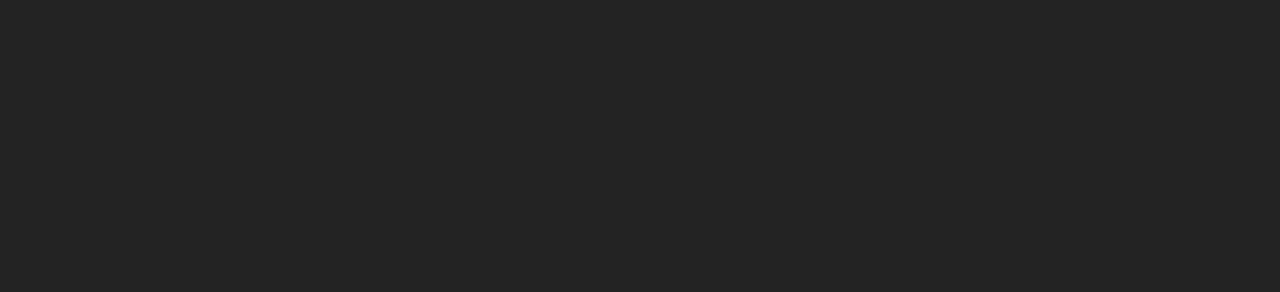
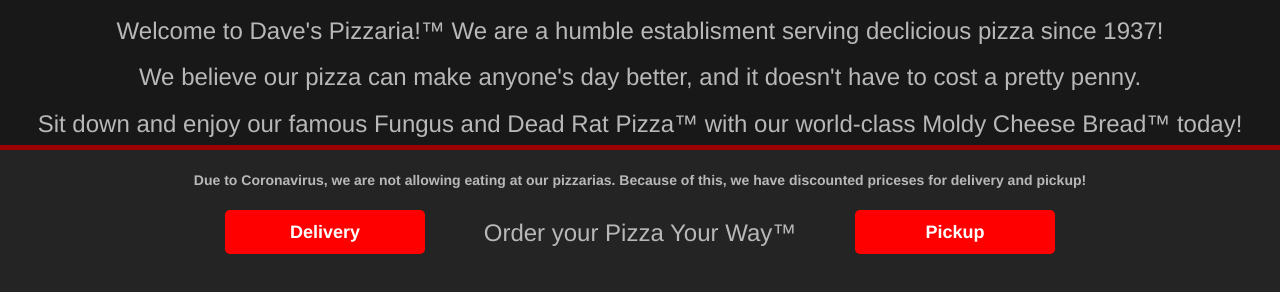
Before and after one commit to ChrisRamer/object-oriented-ind-project, a plain HTML site: page index.html in a window 1280 px wide. Drawn offline with Linux system fonts and the light colour scheme.

Commit message:
Add order row

```diff
--- a/css/styles.css
+++ b/css/styles.css
@@ -53,3 +53,23 @@ button[type="submit"] {
 }
 
 /* End of base css */
+
+button[type="submit"] {
+	background-color: red;
+	color: white;
+	border: 0px;
+	border-radius: 5px;
+	width: 200px;
+	margin: 10px 0 0 0;
+}
+
+.jumbotron {
+	background-color: rgb(24, 24, 24);
+	margin-top: -75px;
+	height: 200px;
+	border-bottom: 5px solid rgb(155, 0, 0);
+}
+
+#order-row {
+	margin-top: -10px;
+}
--- a/index.html
+++ b/index.html
@@ -2,7 +2,7 @@
 <html lang="en-US">
 
 <head>
-	<title>Pizza Parlor</title>
+	<title>Dave's Pizzaria - Enjoy the World's Best Pizza Here!</title>
 	<link href="css/bootstrap.css" rel="stylesheet" type="text/css">
 	<link href="css/styles.css" rel="stylesheet" type="text/css">
 	<script src="js/jquery-3.5.1.js"></script>
@@ -11,8 +11,31 @@
 
 <body>
 
-	<div id="center-align">
-		<!--  -->
+	<div id="center-align"></div>
+		<!-- Intro -->
+		<div class="jumbotron">
+			<h3>Welcome to Dave's Pizzaria!™ We are a humble establisment serving declicious pizza since 1937!</h3>
+			<h3>We believe our pizza can make anyone's day better, and it doesn't have to cost a pretty penny.</h3>
+			<h3>Sit down and enjoy our famous Fungus and Dead Rat Pizza™ with our world-class Moldy Cheese Bread™ today!</h3>
+		</div>
+	</div>
+
+	<!-- Order pizza row -->
+	<div id="order-row">
+		<p><b>Due to Coronavirus, we are not allowing eating at our pizzarias. Because of this, we have discounted priceses for delivery and pickup!</b></p>
+		<div class="container">
+			<div class="row">
+				<div class="col-sm-4">
+					<button type="submit" class="btn btn-lg" style="margin-left: 150px">Delivery</button>
+				</div>
+				<div class="col-sm-4">
+					<h3>Order your Pizza Your Way™</h3>
+				</div>
+				<div class="col-sm-4">
+					<button type="submit" class="btn btn-lg" style="margin-right: 150px">Pickup</button>
+				</div>
+			</div>
+		</div>
 	</div>
 
 </body>
```
